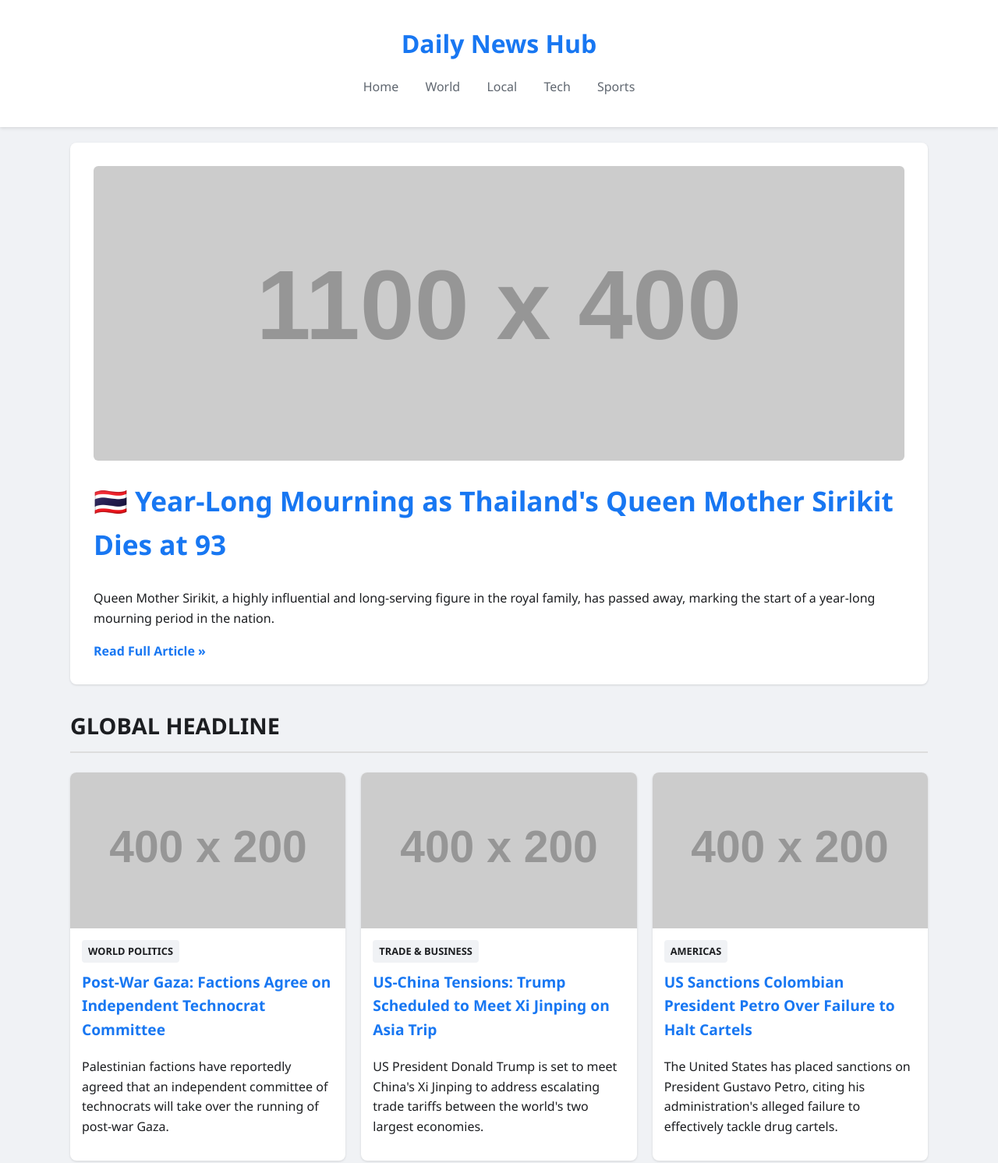
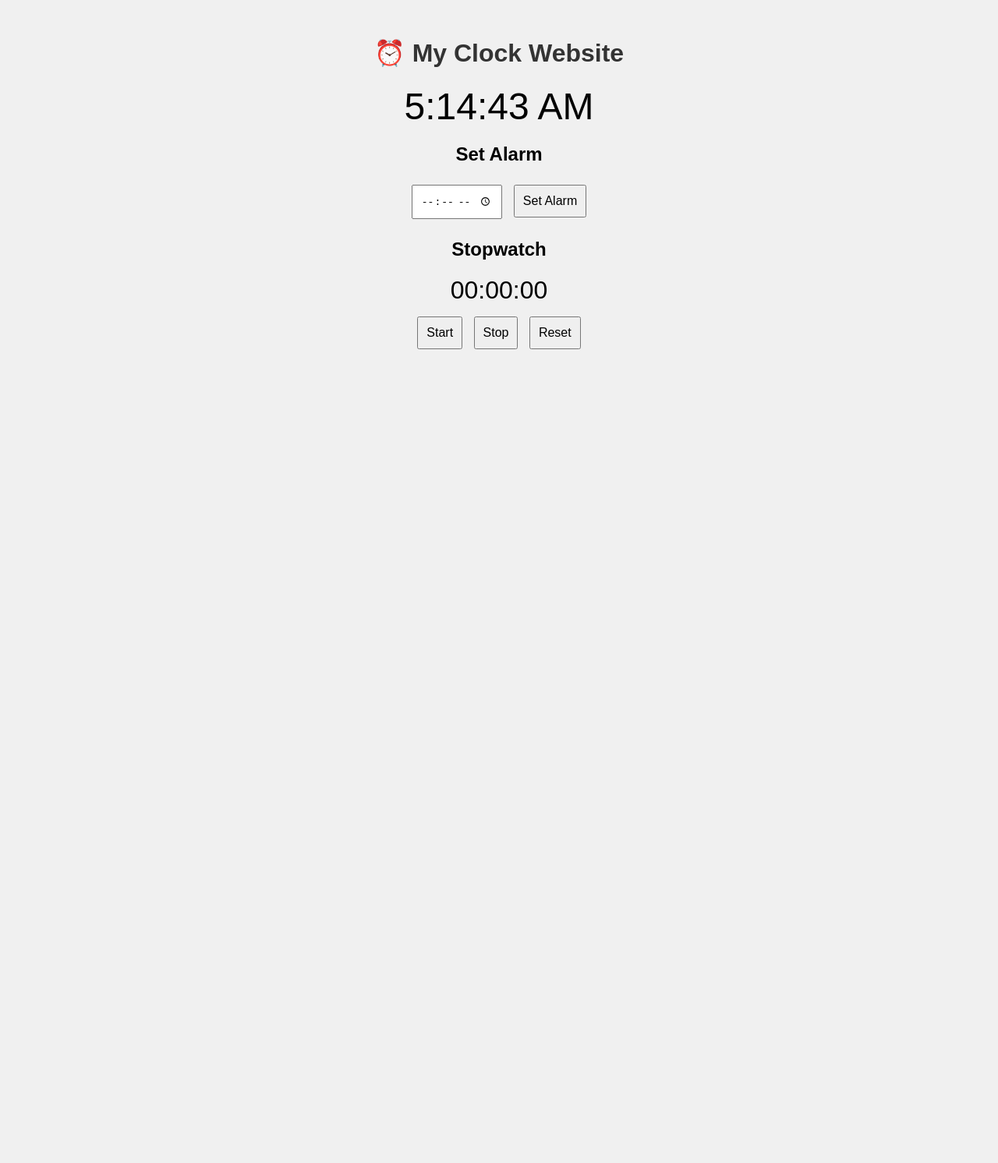
Before and after one commit to gspaperboy-dev/GAMING-HUB, a plain HTML site: page index.html in a window 1280 px wide. Shown: the top 1492 px of the page at 78% size. After the commit the page ends 800 px from the top, so only its background shows below. Drawn offline with Linux system fonts and the light colour scheme; placeholder pictures from the web are drawn by us.

Commit message:
STUDY WOTCH

```diff
--- a/index.html
+++ b/index.html
@@ -3,230 +3,108 @@
 <head>
 <meta charset="UTF-8">
 <meta name="viewport" content="width=device-width, initial-scale=1.0">
-    <title>My Daily News Hub</title>
-
+<title>Simple Clock Website</title>
 <style>
-        /* Global Styles (NO CHANGES HERE) */
     body {
-            font-family: 'Segoe UI', Tahoma, Geneva, Verdana, sans-serif;
-            background-color: #f0f2f5;
-            color: #1c1e21;
-            margin: 0;
-            padding: 0;
-            line-height: 1.6;
-        }
-
-        /* Header & Navigation (NO CHANGES HERE) */
-        header {
-            background: #fff;
-            box-shadow: 0 2px 4px rgba(0, 0, 0, 0.1);
-            padding: 10px 0;
+        font-family: Arial, sans-serif;
         text-align: center;
-        }
-
-        .logo {
-            color: #1877f2;
-            font-size: 2em;
-            font-weight: bold;
-            text-decoration: none;
-            display: block;
-            margin-bottom: 10px;
-        }
-
-        .topnav a {
-            color: #606770;
-            text-decoration: none;
-            padding: 8px 15px;
-            font-size: 16px;
-            display: inline-block;
-            transition: 0.3s;
-        }
-
-        .topnav a:hover {
-            color: #1877f2;
-        }
-
-        /* Main Content Layout (NO CHANGES HERE) */
-        .container {
-            max-width: 1100px;
-            margin: 20px auto;
-            padding: 0 15px;
-        }
-
-        /* --- TOP STORY SECTION (NO CHANGES HERE) --- */
-        .top-story {
-            background-color: #fff;
-            padding: 30px;
-            margin-bottom: 30px;
-            border-radius: 8px;
-            box-shadow: 0 1px 3px rgba(0, 0, 0, 0.12);
-        }
-
-        .top-story h2 {
-            color: #1877f2;
-            font-size: 2.2em;
-            margin-top: 0;
-        }
-
-        .top-story img {
-            width: 100%;
-            height: auto;
-            max-height: 400px;
-            object-fit: cover;
-            border-radius: 6px;
-            margin-bottom: 15px;
-        }
-
-        /* --- CATEGORY CARDS SECTION (NO CHANGES HERE) --- */
-        h2.section-title {
-            font-size: 1.8em;
-            color: #1c1e21;
-            border-bottom: 2px solid #ddd;
-            padding-bottom: 10px;
-            margin-bottom: 25px;
-            text-align: left;
-        }
-
-        .card-grid {
-            display: grid;
-            grid-template-columns: repeat(auto-fit, minmax(300px, 1fr));
-            gap: 20px;
-        }
-
-        .news-card {
-            background-color: #fff;
-            border-radius: 8px;
-            box-shadow: 0 1px 3px rgba(0, 0, 0, 0.12);
-            overflow: hidden;
-            text-decoration: none;
-            color: inherit;
-            transition: transform 0.3s, box-shadow 0.3s;
-            display: flex;
-            flex-direction: column;
-        }
-
-        .news-card:hover {
-            transform: translateY(-5px);
-            box-shadow: 0 6px 15px rgba(0, 0, 0, 0.15);
-        }
-
-        .card-image {
-            width: 100%;
-            height: 200px;
-            object-fit: cover;
-            display: block;
-        }
-
-        .card-content {
-            padding: 15px;
-            flex-grow: 1;
-        }
-
-        .card-content h3 {
-            color: #1877f2;
-            margin-top: 0;
-            font-size: 1.2em;
-        }
-
-        .category-tag {
-            display: inline-block;
-            background-color: #f0f2f5;
-            color: #1c1e21;
-            padding: 4px 8px;
-            border-radius: 4px;
-            font-size: 0.8em;
-            margin-bottom: 10px;
-            font-weight: 600;
-        }
-
-        /* Footer (NO CHANGES HERE) */
-        footer {
-            background-color: #333;
-            color: #fff;
-            text-align: center;
-            padding: 20px;
-            margin-top: 40px;
-            font-size: 0.9em;
-        }
-
-        /* Responsive adjustments (NO CHANGES HERE) */
-        @media (max-width: 768px) {
-            .container {
-                margin: 10px auto;
-            }
-            .top-story {
+        background: #f0f0f0;
         padding: 20px;
     }
-            .top-story h2 {
-                font-size: 1.8em;
+    h1 {
+        color: #333;
     }
+    #clock {
+        font-size: 3em;
+        margin: 20px 0;
+    }
+    input, button {
+        padding: 10px;
+        margin: 5px;
+        font-size: 1em;
+    }
+    #stopwatchDisplay {
+        font-size: 2em;
+        margin: 10px 0;
     }
 </style>
 </head>
 <body>
 
-    <header>
-        <div class="container">
-            <a href="#" class="logo">Daily News Hub</a>
-            <nav class="topnav">
-                <a href="#">Home</a>
-                <a href="#">World</a>
-                <a href="#">Local</a>
-                <a href="#">Tech</a>
-                <a href="#">Sports</a>
-            </nav>
-        </div>
-    </header>
+<h1>⏰ My Clock Website</h1>
 
-    <div class="container">
+<!-- Real-time Clock -->
+<div id="clock">00:00:00</div>
 
-        <section class="top-story">
-            <img src="https://via.placeholder.com/1100x400?text=Thailand+Royal+News" alt="Thailand's Queen Mother Sirikit" style="filter: grayscale(40%);">
-            <h2>🇹🇭 Year-Long Mourning as Thailand's Queen Mother Sirikit Dies at 93</h2>
-            <p>Queen Mother Sirikit, a highly influential and long-serving figure in the royal family, has passed away, marking the start of a year-long mourning period in the nation.</p>
-            <a href="https://www.google.com/search?q=Thailand+Queen+Mother+Sirikit+Dies" target="_blank" style="color:#1877f2; text-decoration:none; font-weight:bold;">Read Full Article »</a>
-        </section> <h2 class="section-title">GLOBAL HEADLINE</h2>
-        <div class="card-grid">
+<!-- Alarm -->
+<h2>Set Alarm</h2>
+<input type="time" id="alarmTime">
+<button onclick="setAlarm()">Set Alarm</button>
+<p id="alarmStatus"></p>
 
-            <a href="https://www.google.com/search?q=gaza+governance+factions" target="_blank" class="news-card">
-                <img src="https://via.placeholder.com/400x200?text=Gaza+Technocrats" alt="Gaza News" class="card-image">
-                <div class="card-content">
-                    <span class="category-tag">WORLD POLITICS</span>
-                    <h3>Post-War Gaza: Factions Agree on Independent Technocrat Committee</h3>
-                    <p>Palestinian factions have reportedly agreed that an independent committee of technocrats will take over the running of post-war Gaza.</p>
-                </div>
-            </a>
+<!-- Stopwatch -->
+<h2>Stopwatch</h2>
+<div id="stopwatchDisplay">00:00:00</div>
+<button onclick="startStopwatch()">Start</button>
+<button onclick="stopStopwatch()">Stop</button>
+<button onclick="resetStopwatch()">Reset</button>
 
-            <a href="https://www.google.com/search?q=US+China+Trade+Tensions+Trump" target="_blank" class="news-card">
-                <img src="https://via.placeholder.com/400x200?text=Trump+Xi+Meeting" alt="US China Trade Talks" class="card-image">
-                <div class="card-content">
-                    <span class="category-tag">TRADE & BUSINESS</span>
-                    <h3>US-China Tensions: Trump Scheduled to Meet Xi Jinping on Asia Trip</h3>
-                    <p>US President Donald Trump is set to meet China's Xi Jinping to address escalating trade tariffs between the world's two largest economies.</p>
-                </div>
-            </a>
+<script>
+// ---------------------- CLOCK ----------------------
+function updateClock() {
+    const now = new Date();
+    const time = now.toLocaleTimeString();
+    document.getElementById('clock').textContent = time;
 
-            <a href="https://www.google.com/search?q=US+Sanctions+Colombian+President+Petro" target="_blank" class="news-card">
-                <img src="https://via.placeholder.com/400x200?text=Colombia+Sanctions" alt="Colombia Sanctions" class="card-image">
-                <div class="card-content">
-                    <span class="category-tag">AMERICAS</span>
-                    <h3>US Sanctions Colombian President Petro Over Failure to Halt Cartels</h3>
-                    <p>The United States has placed sanctions on President Gustavo Petro, citing his administration's alleged failure to effectively tackle drug cartels.</p>
-                </div>
-            </a>
+    // Check Alarm
+    if(alarmTime && time === alarmTime) {
+        alert("⏰ Alarm! Time is " + alarmTime);
+        alarmTime = null;
+        document.getElementById('alarmStatus').textContent = "Alarm Finished!";
+    }
+}
+setInterval(updateClock, 1000);
 
-            <a href="https://www.google.com/search?q=Canada+Trade+Talks+Terminated" target="_blank" class="news-card">
-                <img src="https://via.placeholder.com/400x200?text=Canada+Trade" alt="Canada Trade" class="card-image">
-                <div class="card-content">
-                    <span class="category-tag">DIPLOMACY</span>
-                    <h3>Canada Trade Talks Terminated by Trump Over Controversial Ad</h3>
-                    <p>President Trump abruptly ended trade negotiations with Canada after a political advertisement criticized his tariff policies.</p>
-                </div>
-            </a>
+// ---------------------- ALARM ----------------------
+let alarmTime = null;
+function setAlarm() {
+    const input = document.getElementById('alarmTime').value;
+    if(input) {
+        alarmTime = input + ":00"; // adding seconds
+        document.getElementById('alarmStatus').textContent = "Alarm set for " + alarmTime;
+    }
+}
 
-        </div> </div> <footer>
-        <p>My Daily News Hub &copy; 2025 | All Rights Reserved.</p>
-    </footer>
+// ---------------------- STOPWATCH ----------------------
+let stopwatchInterval;
+let stopwatchSeconds = 0;
+
+function formatTime(seconds) {
+    const hrs = String(Math.floor(seconds / 3600)).padStart(2,'0');
+    const mins = String(Math.floor((seconds % 3600) / 60)).padStart(2,'0');
+    const secs = String(seconds % 60).padStart(2,'0');
+    return `${hrs}:${mins}:${secs}`;
+}
+
+function startStopwatch() {
+    if(stopwatchInterval) return; // prevent multiple intervals
+    stopwatchInterval = setInterval(() => {
+        stopwatchSeconds++;
+        document.getElementById('stopwatchDisplay').textContent = formatTime(stopwatchSeconds);
+    }, 1000);
+}
+
+function stopStopwatch() {
+    clearInterval(stopwatchInterval);
+    stopwatchInterval = null;
+}
+
+function resetStopwatch() {
+    stopStopwatch();
+    stopwatchSeconds = 0;
+    document.getElementById('stopwatchDisplay').textContent = "00:00:00";
+}
+</script>
 
 </body>
 </html>
```
Lines whose indentation alone changed are shown as unchanged.
